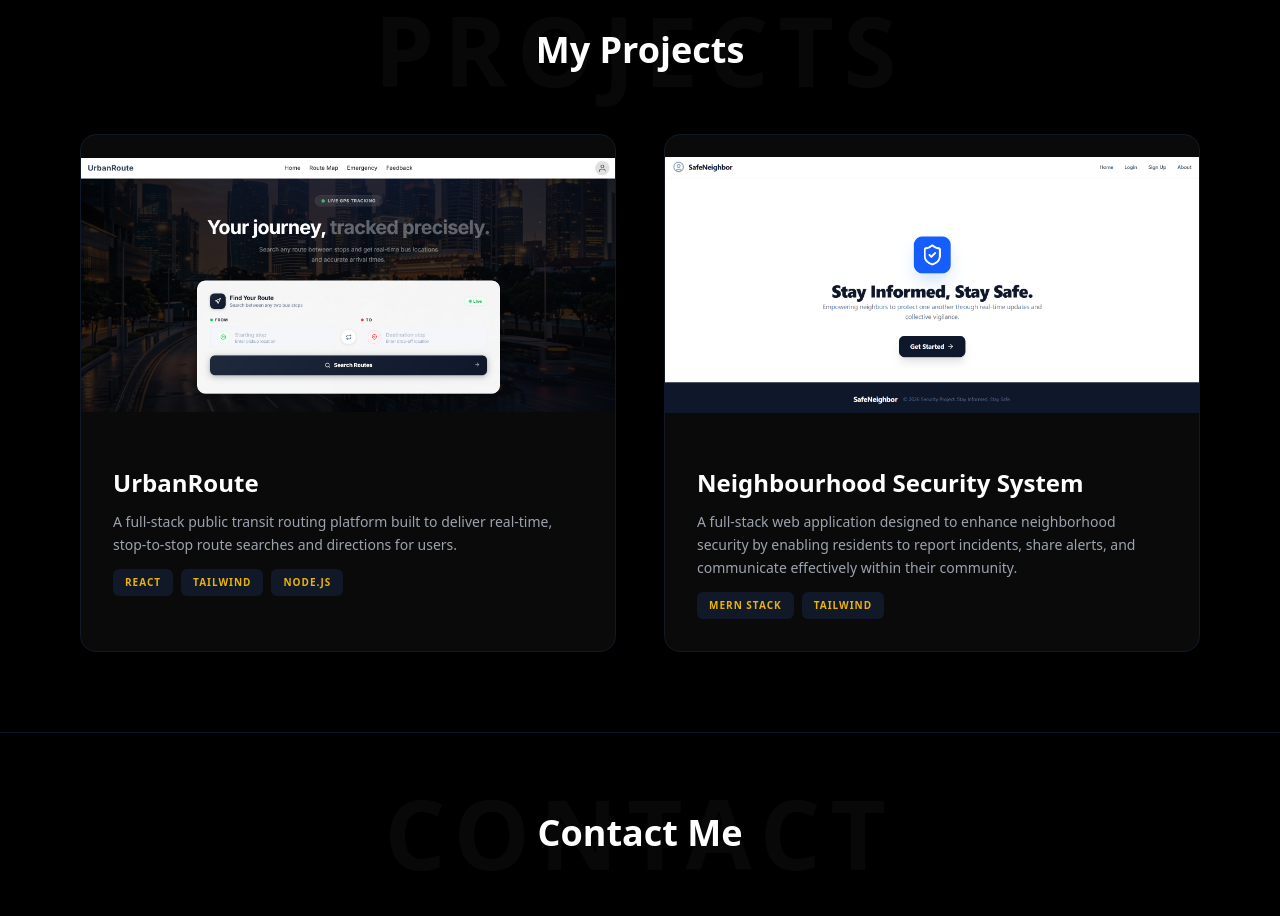
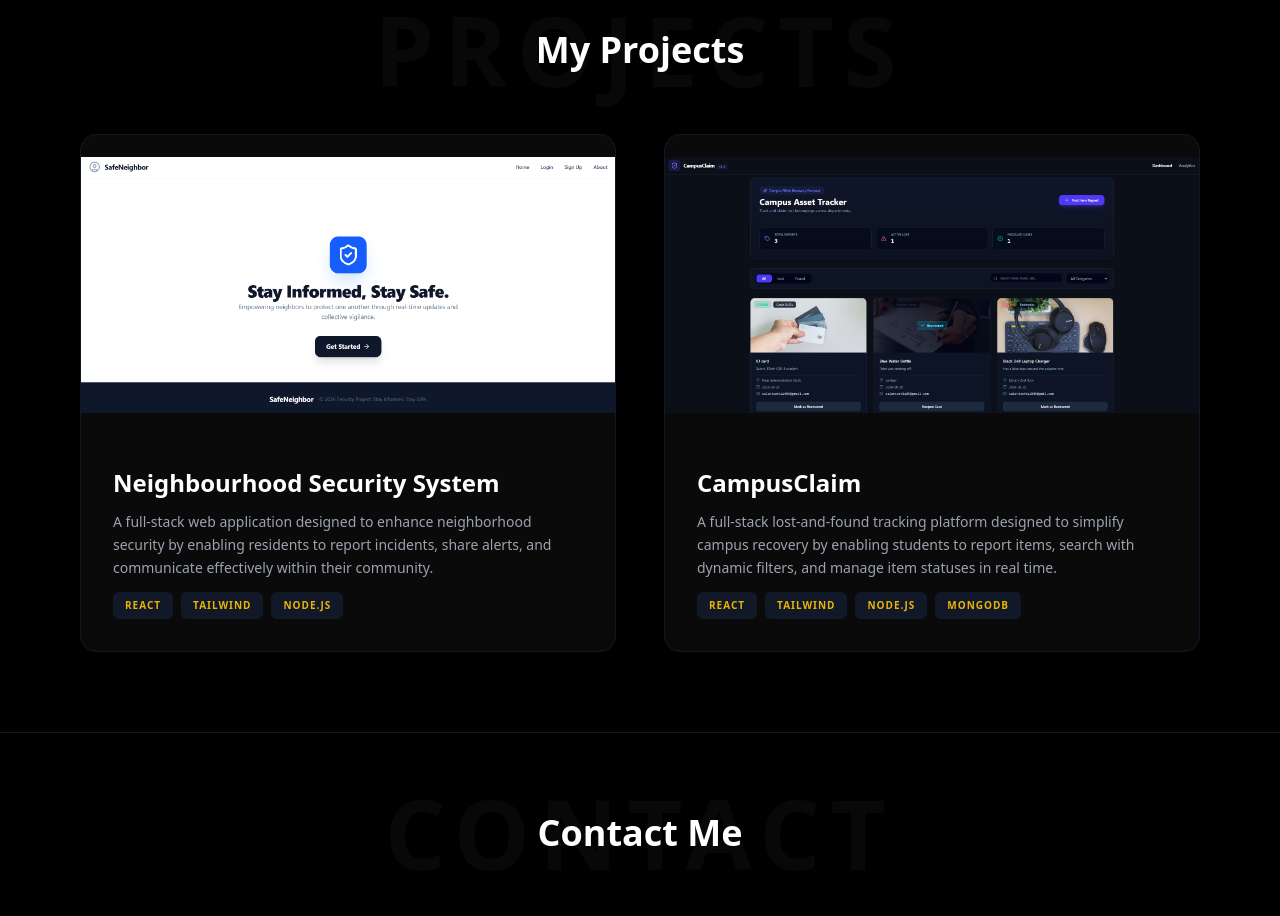
Before and after one commit to salonisetia/Portfolio, a React (Create React App) app in the folder frontend/: page / in a window 1280 px wide. Shown: the part 2460-3376 px from the top of the page. Built offline with nearby package versions, Linux system fonts and the light colour scheme.

Commit message:
updation

```diff
--- a/frontend/src/Home.js
+++ b/frontend/src/Home.js
@@ -158,18 +158,18 @@ function Home() {
           <div className="grid grid-cols-1 md:grid-cols-2 gap-12">
             {[
              {
-                title: 'UrbanRoute',
-                img: '/Uploads/urbanroute.png',
+                title: 'Neighbourhood Security System',
+                img: '/Uploads/SafeNeighbour.png',
                 tech: ['React', 'Tailwind', 'Node.js'],
-                link: 'https://vercel.com/salonis-projects-0d2d23bf/urban-route',
-                description: 'A full-stack public transit routing platform built to deliver real-time, stop-to-stop route searches and directions for users.'
+                link: 'https://neighbour-security-system-2u2t.vercel.app/',
+                description: 'A full-stack web application designed to enhance neighborhood security by enabling residents to report incidents, share alerts, and communicate effectively within their community.'
               },
               {
-                title: 'Neighbourhood Security System',
-                img: '/Uploads/SafeNeighbour.png',
-                tech: ['MERN Stack', 'Tailwind'],
+                title: 'CampusClaim',
+                img: '/Uploads/CampusClaim.png',
+                tech: ['React', 'Tailwind', 'Node.js', 'MongoDB'],
                 link: 'https://neighbour-security-system-2u2t.vercel.app/',
-                description: 'A full-stack web application designed to enhance neighborhood security by enabling residents to report incidents, share alerts, and communicate effectively within their community.'
+                description: 'A full-stack lost-and-found tracking platform designed to simplify campus recovery by enabling students to report items, search with dynamic filters, and manage item statuses in real time.'
               }
             ].map((project, index) => (
               <a key={index} href={project.link} target="_blank" rel="noopener noreferrer" className="group overflow-hidden rounded-2xl bg-[#0a0a0a] border border-gray-900 hover:border-yellow-500 block">
```
Also changed, not shown: frontend/public/Uploads/CampusClaim.png (added), 2 other files (tests, documents, lock files or other folders).
